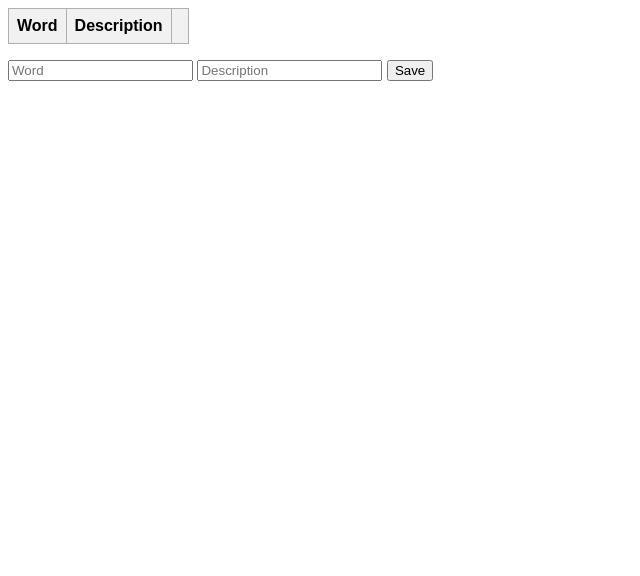
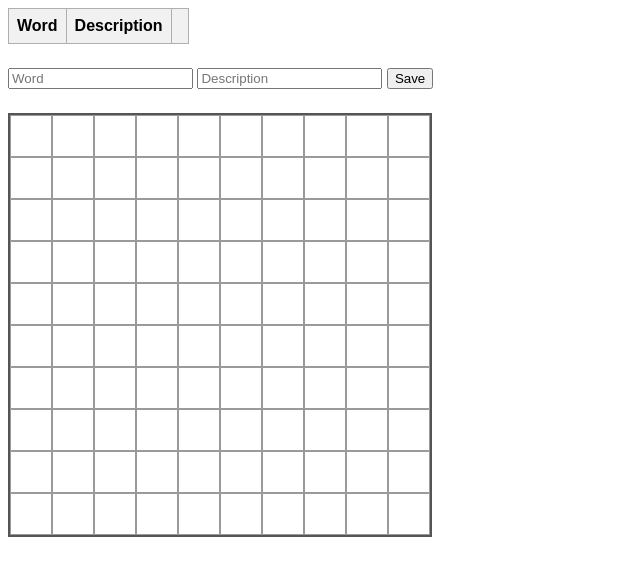
Before and after one commit to eliva1e/crossword-js, a website built with Vite: page index.html in a window 1280 px wide. Shown: the whole page, without its empty margins (0-640 px from the left). Built offline with nearby package versions, Linux system fonts and the light colour scheme.

Commit message:
feat: add 10x10 grid

```diff
--- a/src/main.js
+++ b/src/main.js
@@ -1,4 +1,4 @@
-import { renderDescriptionEdit, renderWordInput, renderWordList } from './renderers';
+import { renderCells, renderDescriptionEdit, renderWordInput, renderWordList } from './renderers';
 import { WordList } from './wordlist';
 import '@fontsource-variable/inter';
 import './style.css';
@@ -7,6 +7,7 @@ const root = document.querySelector('#app');
 root.innerHTML = `
   <div id="word-list"></div>
   <div id="word-input"></div>
+  <div id="cells"></div>
 `;
 
 const wl = new WordList();
@@ -64,3 +65,6 @@ wordInputForm.onsubmit = (e) => {
     descriptionField.value = '';
   }
 };
+
+const cells = root.querySelector('#cells');
+cells.innerHTML = renderCells();
--- a/src/renderers.js
+++ b/src/renderers.js
@@ -18,3 +18,25 @@ export function renderWordInput() {
 export function renderDescriptionEdit() {
   return document.querySelector('#edit-description-tpl').innerHTML;
 }
+
+export function renderCells() {
+  const cells = document.createElement('div');
+
+  for (let x = 0; x < 10; x++) {
+    const row = document.createElement('div');
+    row.classList.add('cell-row');
+
+    for (let y = 0; y < 10; y++) {
+      const cell = document.createElement('div');
+      cell.classList.add('cell');
+
+      row.appendChild(cell);
+    }
+
+    cells.appendChild(row);
+  }
+
+  console.log(cells.innerHTML);
+
+  return cells.innerHTML;
+}
--- a/src/style.css
+++ b/src/style.css
@@ -4,7 +4,6 @@ body {
 
 table {
   border-collapse: collapse;
-  margin-bottom: 16px;
 }
 
 th {
@@ -15,6 +14,11 @@ th,
 td {
   border: 1px solid #afafaf;
   padding: 8px;
+}
+
+#word-list,
+#word-input {
+  margin-bottom: 24px;
 }
 
 .remove-word-btn:hover {
@@ -31,3 +35,27 @@ td {
   width: 100%;
   min-width: 600px;
 }
+
+#cells {
+  width: fit-content;
+  border: 2px solid #555;
+}
+
+.cell-row {
+  display: flex;
+}
+
+.cell {
+  display: flex;
+  align-items: center;
+  justify-content: center;
+  width: 24px;
+  height: 24px;
+  padding: 8px;
+  border: 1px solid #9a9a9a;
+  transition: background-color 0.2s;
+  cursor: pointer;
+}
+.cell:hover {
+  background-color: #f2f5d9;
+}
```
